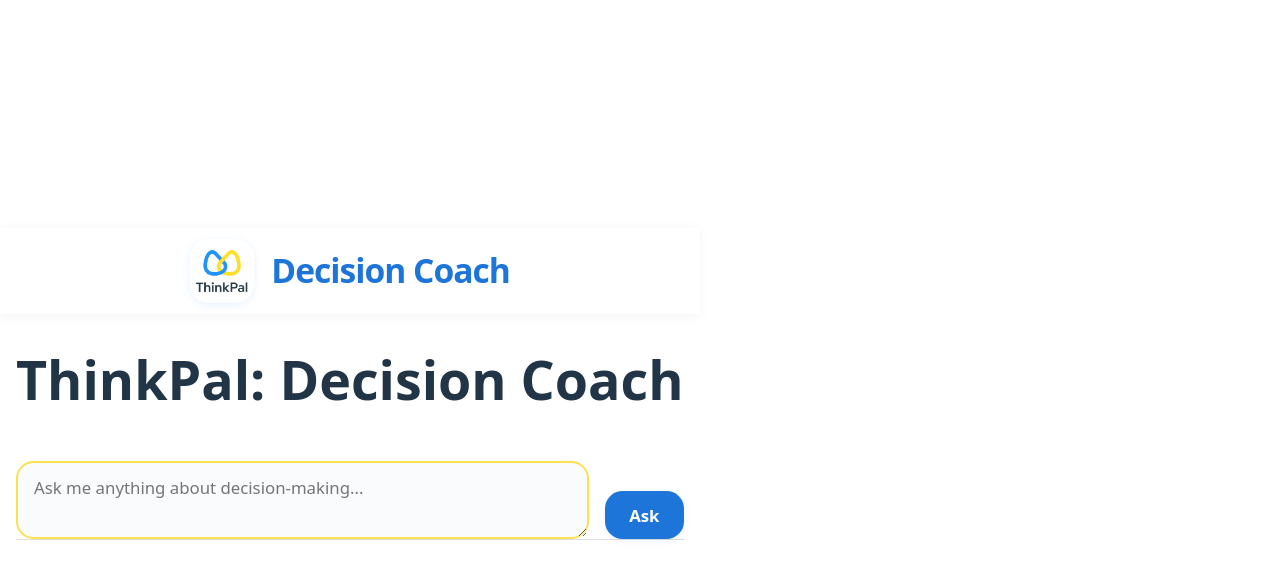
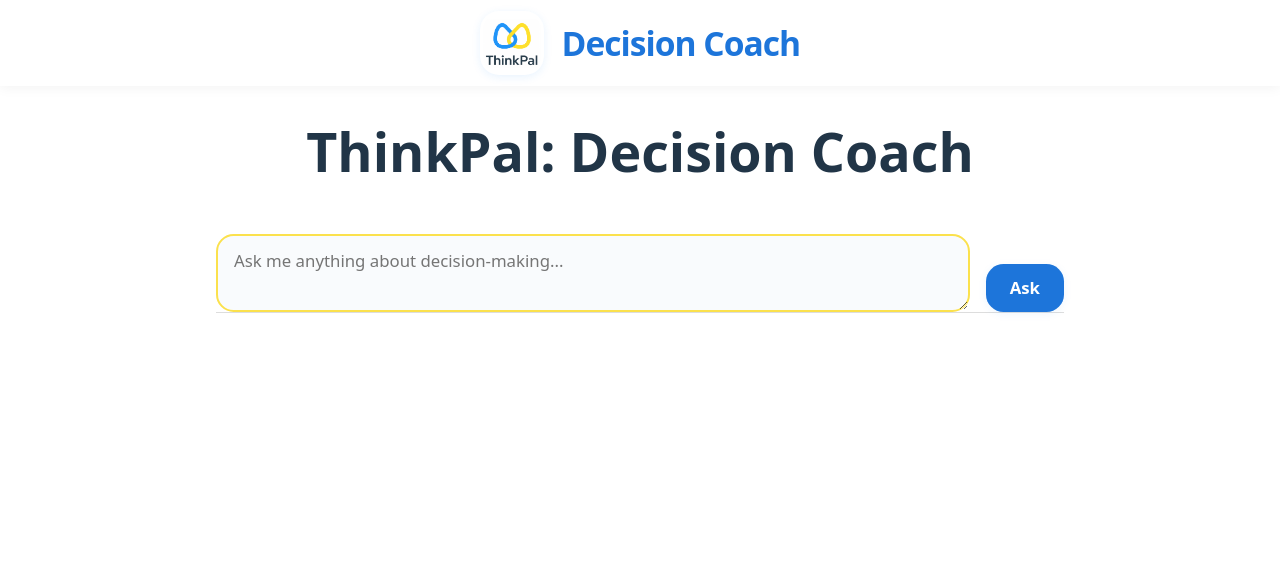
Before and after one commit to xiaominy2025/gpttutor-frontend, a React (Vite) app: page / in a window 1280 px wide. Shown: the top 578 px of the page. Built offline with nearby package versions, Linux system fonts and the light colour scheme.

Commit message:
V1.6.8: FIXED! Apply global layout reset - eliminates persistent x=0 offset

```diff
--- a/src/App.css
+++ b/src/App.css
@@ -11,8 +11,17 @@
 }
 
 /* Global box-sizing */
+html, body, #root {
+  margin: 0;
+  padding: 0;
+  box-sizing: border-box;
+  width: 100%;
+  height: 100%;
+  display: block;
+}
+
 *, *::before, *::after {
-  box-sizing: border-box;
+  box-sizing: inherit;
 }
 
 /* Global font size increase */
```
